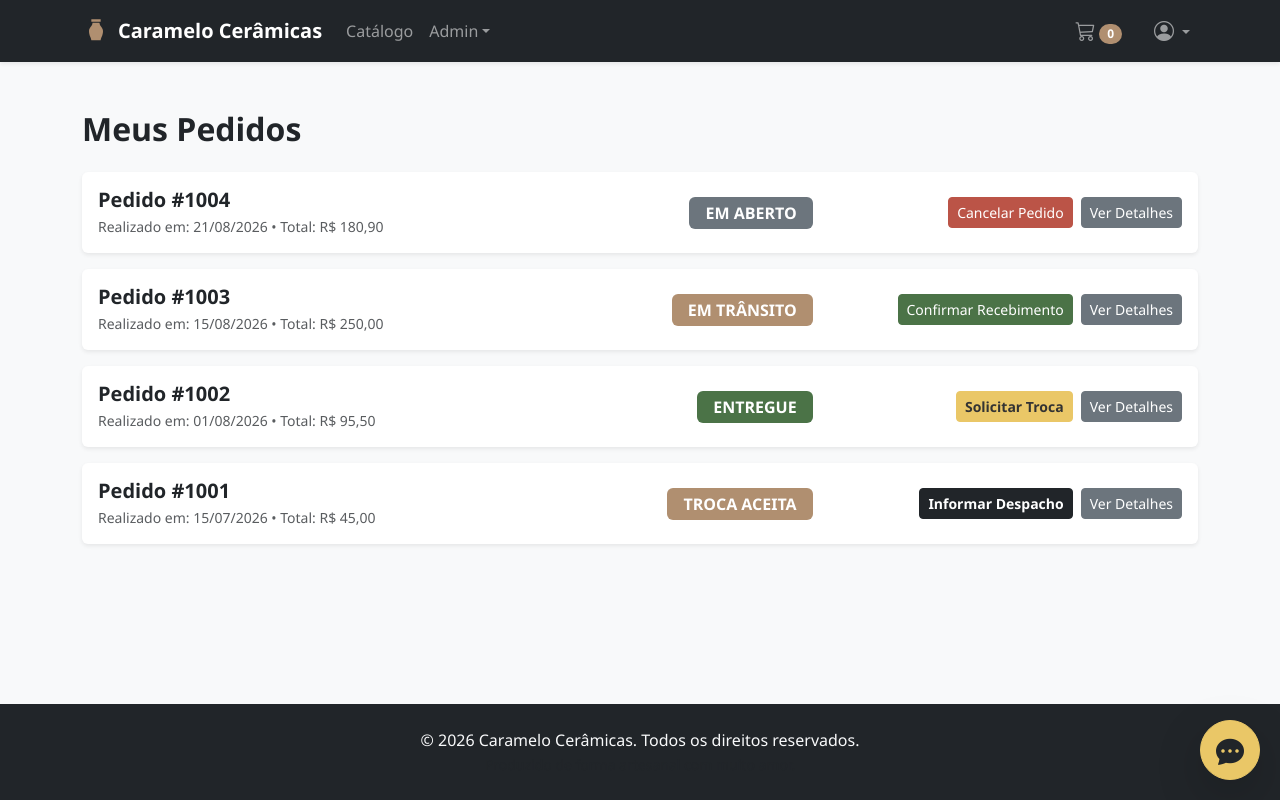
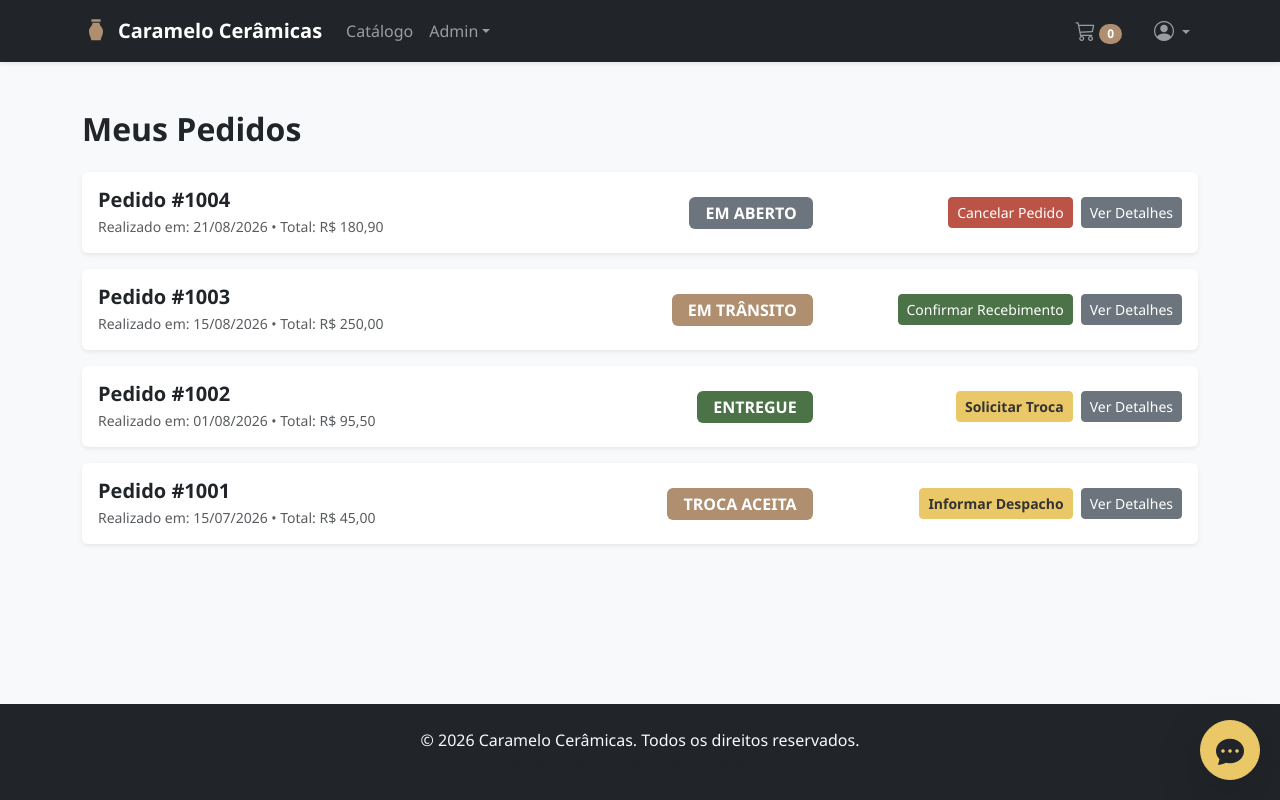
Before and after one commit to MSchalch/CarameloCeramica_front-end, a React (Vite) app: page /profile/orders in a window 1280 px wide. Built offline with nearby package versions, Linux system fonts and the light colour scheme.

Commit message:
fix: corrige botao informar despacho e imagem quebrada na home

```diff
--- a/src/pages/ClientOrders/index.tsx
+++ b/src/pages/ClientOrders/index.tsx
@@ -62,7 +62,7 @@ const ClientOrders = () => {
                     <button className="btn btn-warning btn-sm fw-bold" onClick={() => handleAction(order.id, 'Solicitar Troca')}>Solicitar Troca</button>
                   )}
                   {order.status === 'TROCA ACEITA' && (
-                    <button className="btn btn-dark btn-sm fw-bold" onClick={() => handleAction(order.id, 'Informar Despacho')}>Informar Despacho</button>
+                    <button className="btn btn-warning btn-sm fw-bold" onClick={() => handleAction(order.id, 'Informar Despacho')}>Informar Despacho</button>
                   )}
 
                   <button className="btn btn-secondary btn-sm">Ver Detalhes</button>
--- a/src/pages/Home/index.tsx
+++ b/src/pages/Home/index.tsx
@@ -6,7 +6,7 @@ const Home = () => {
     { id: 1, name: 'Tigela Rústica', price: 89.90, category: 'Bowls', img: 'https://images.unsplash.com/photo-1610701596007-11502861dcfa?w=500&q=80' },
     { id: 2, name: 'Vaso Minimalista', price: 145.00, category: 'Vasos', img: 'https://images.unsplash.com/photo-1578500494198-246f612d3b3d?w=500&q=80' },
     { id: 3, name: 'Xícara de Café Expresso', price: 45.50, category: 'Xícaras', img: 'https://images.unsplash.com/photo-1514228742587-6b1558fcca3d?w=500&q=80' },
-    { id: 4, name: 'Prato Fundo Cerâmica', price: 65.00, category: 'Pratos', img: 'https://images.unsplash.com/photo-1605342410385-e2a1dfdf3b78?w=500&q=80' },
+    { id: 4, name: 'Prato Fundo Cerâmica', price: 65.00, category: 'Pratos', img: 'https://images.unsplash.com/photo-1584448375837-33109ce4a069?w=500&q=80' },
   ];
 
   return (
```
